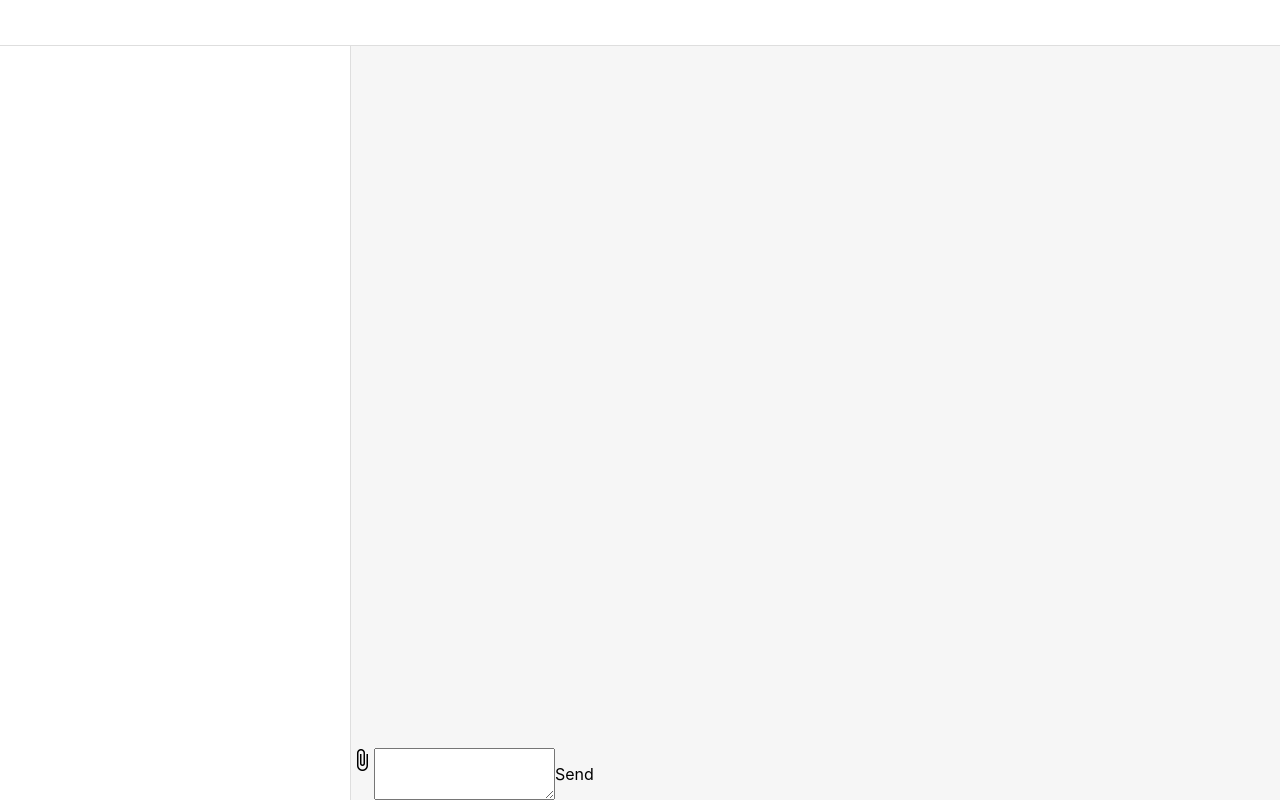
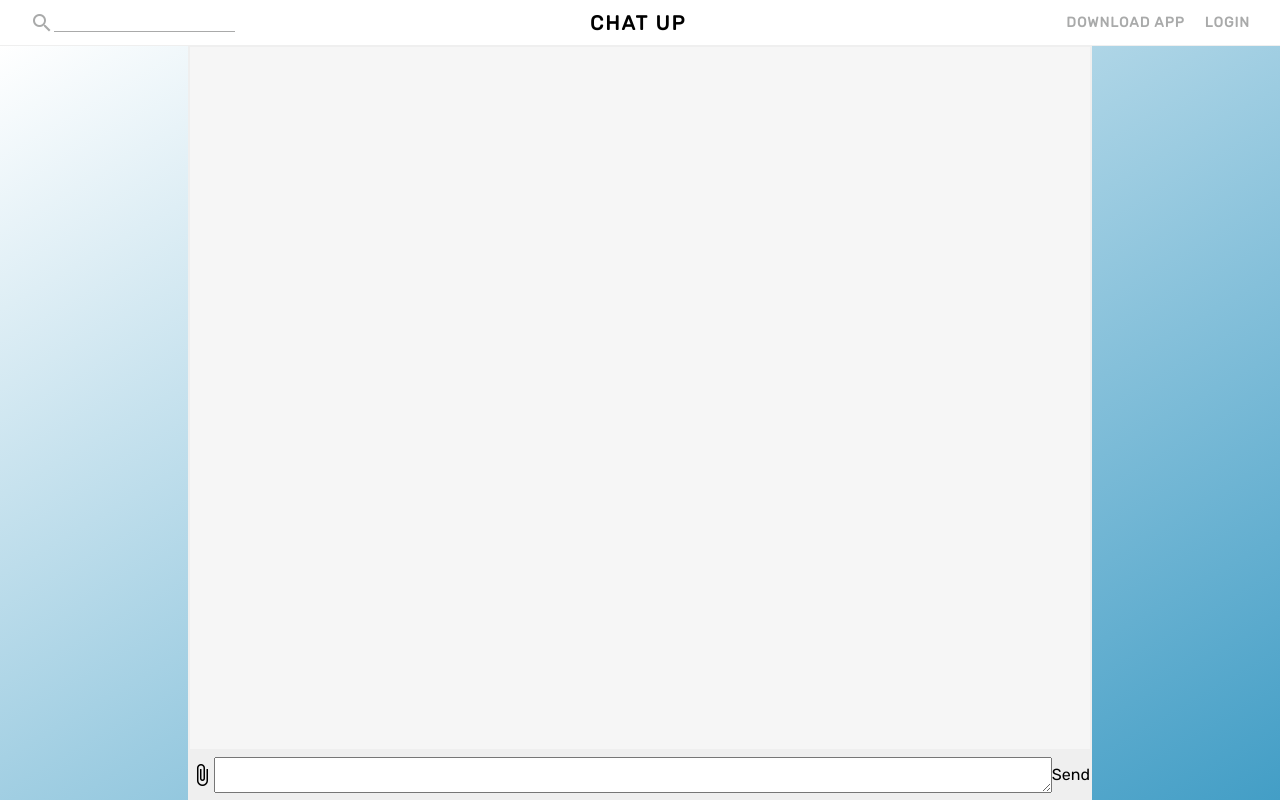
Before and after one commit to Jaaaaam/reactjs-chat, a React (Create React App) app: page / in a window 1280 px wide. Built offline with nearby package versions, Linux system fonts and the light colour scheme.

Commit message:
added styling to anonymous chat

```diff
--- a/public/index.html
+++ b/public/index.html
@@ -24,6 +24,8 @@
     -->
     <link href="https://fonts.googleapis.com/icon?family=Material+Icons"
       rel="stylesheet">
+    <link href="https://fonts.googleapis.com/css?family=Rubik" rel="stylesheet">
+
     <title>React App</title>
   </head>
   <body>
--- a/src/App.js
+++ b/src/App.js
@@ -10,7 +10,7 @@ class App extends Component {
       <Fragment>
       <NavBar />
       <div className="main-wrapper">
-        <SideBar />
+        {/* <SideBar /> */}
         <Chat />
       </div>
       </Fragment>
--- a/src/assets/sass/style.scss
+++ b/src/assets/sass/style.scss
@@ -1,4 +1,9 @@
 @import "./variables.scss";
+@import "./utilities.scss";
+
+html, body {
+  font-family: 'Rubik', sans-serif;
+}
 
 .navbar {
   position: absolute;
@@ -9,6 +14,63 @@
   z-index: 3;
   height: $navbar-height;
   border-bottom: 1px solid $border-color;
+  display: flex;
+  justify-content: space-between;
+  align-items: center;
+  padding: 0 30px;
+  font-size: 14px;
+  font-weight: bold;
+  letter-spacing: 1px;
+  color: $gray-dark;
+
+  .navbar-left-content {
+    display: flex;
+    justify-content: space-between;
+    align-items: center;
+
+    i {
+      transition: font-size 0.25s linear;
+    }
+
+    i:hover {
+      font-size: 30px;
+    }
+
+    input {
+      border: none;
+      border-bottom: 1px solid $gray-dark;
+      transition: border-width 0.25s linear;
+    }
+
+    input:focus {
+      border-bottom: 3px solid $gray-dark;
+    }
+  }
+
+  .navbar-right-content {
+    ul {
+      list-style: none;
+      display: flex;
+      justify-content: space-between;
+
+      li {
+        padding: 0 10px
+      }
+
+      li:last-child {
+        padding-right: 0px
+      }
+    }
+  }
+
+  .navbar-header {
+    font-weight: bold;
+    letter-spacing: 2px;
+    color: #000;
+    font-size: 20px;
+    position: absolute;
+    left: calc(50% - 50px);
+  }
 }
 
 .sidebar{
@@ -38,3 +100,37 @@
     }
   }
 }
+
+.chat-centered {
+  position: absolute;
+  top:$navbar-height;
+  bottom: 0px;
+  left: 0px;
+  right: 0px;
+  background-image: linear-gradient(to bottom right, lighten($blue-light, 40%), darken($blue, 10%));
+
+  @at-root #{&}-content {
+    width: $chat-centered-width;
+    border: 2px solid $gray;
+    position: absolute;
+    top: 0px;
+    bottom: 0px;
+    background-color: $gray-light;
+  }
+
+  @at-root #{&}-response {
+    position: fixed;
+    width: $chat-centered-width;
+    bottom: 0;
+    background-color: $gray;
+    border: none;
+
+    textarea {
+      width: 100%;
+    }
+  }
+}
+
+textarea:focus, input:focus{
+  outline: none;
+}
--- a/src/assets/sass/utilities.scss
+++ b/src/assets/sass/utilities.scss
@@ -0,0 +1,9 @@
+.horizontal-center {
+  display: flex;
+  align-items: center;
+  justify-content: center;
+}
+
+.uppercase {
+  text-transform: uppercase;
+}
--- a/src/assets/sass/variables.scss
+++ b/src/assets/sass/variables.scss
@@ -1,10 +1,16 @@
 //Dimensions
 $navbar-height: 45px;
 $sidebar-width: 350px;
+$chat-centered-width: 900px;
 
 //Colors
 $gray-light: #F6F6F6;
-$gray:#DEDEDE;
+$gray-light-1: #FAFAFA;
+$gray:#EFEFEF;
+$gray-dark: #A9AAAA;
+
+$blue-light: #C1D5DB;
+$blue: #6AB2D2;
 
 //Application of Colors
 $chat-bg: $gray-light;
--- a/src/components/Chat.js
+++ b/src/components/Chat.js
@@ -3,13 +3,15 @@ import React, { Component } from 'react'
 export default class Chat extends Component {
   render() {
   return (
-    <div className="chat">
-      <div className="chat-response">
-        <i class="material-icons">
-          attach_file
-        </i>
-        <textarea  />
-        <p>Send</p>
+    <div className="chat-centered horizontal-center">
+      <div className="chat-centered-content">
+        <div className="chat-centered-response horizontal-center">
+          <i class="material-icons">
+            attach_file
+          </i>
+          <textarea  />
+          <p>Send</p>
+        </div>
       </div>
     </div>
   )
--- a/src/components/NavBar.js
+++ b/src/components/NavBar.js
@@ -4,7 +4,21 @@ export default class NavBar extends Component {
   render() {
     return (
       <div className="navbar">
-
+        <div className="navbar-left-content">
+          <i class="material-icons">
+          search
+          </i>
+          <input></input>
+        </div>
+        <div className="navbar-header uppercase">
+          Chat Up
+        </div>
+        <div className="navbar-right-content uppercase">
+          <ul>
+            <li>Download App</li>
+            <li>Login</li>
+          </ul>
+        </div>
       </div>
     )
   }
```
Also changed, not shown: src/App.css (deleted, +0 -32 lines), 1 other file (tests, documents, lock files or other folders).
